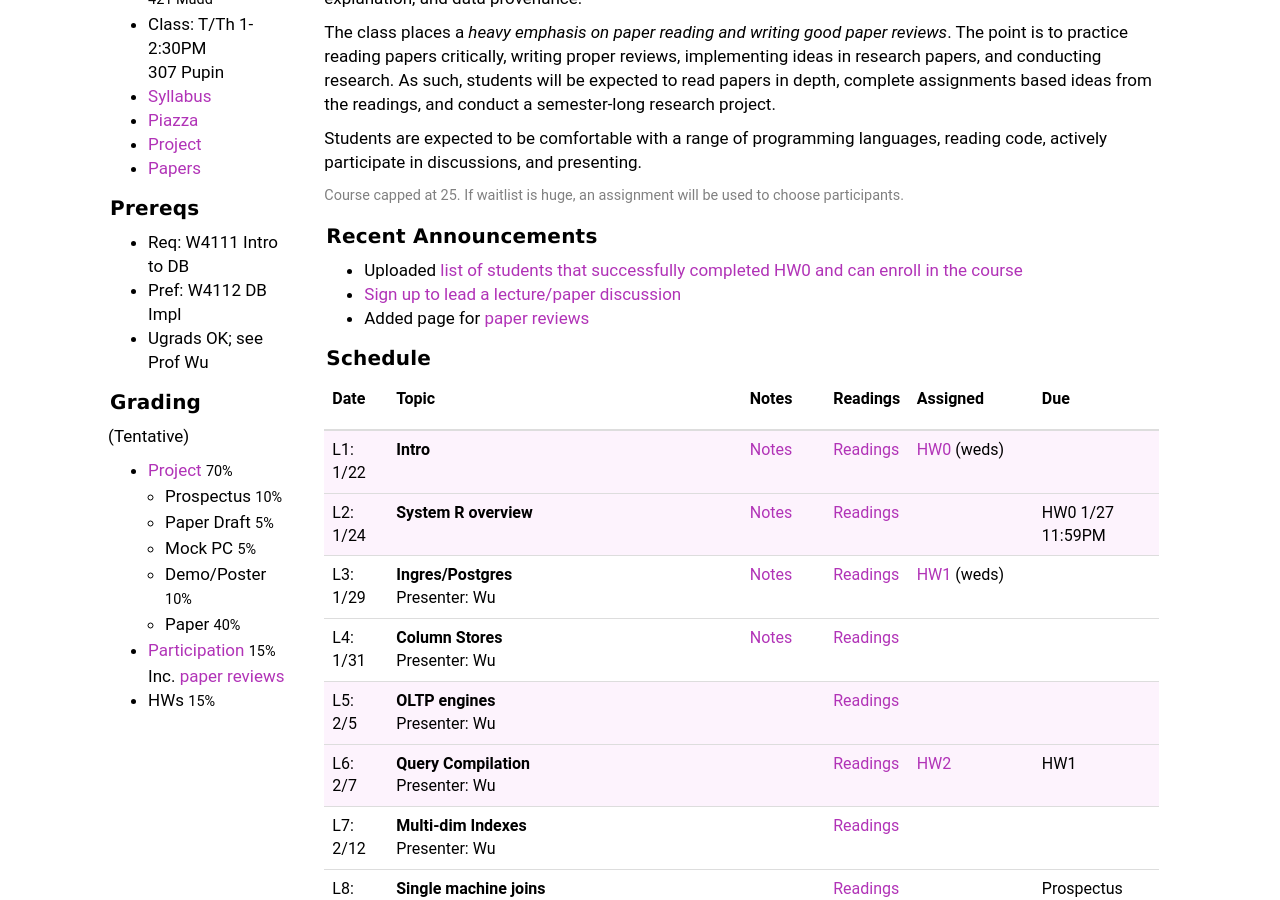
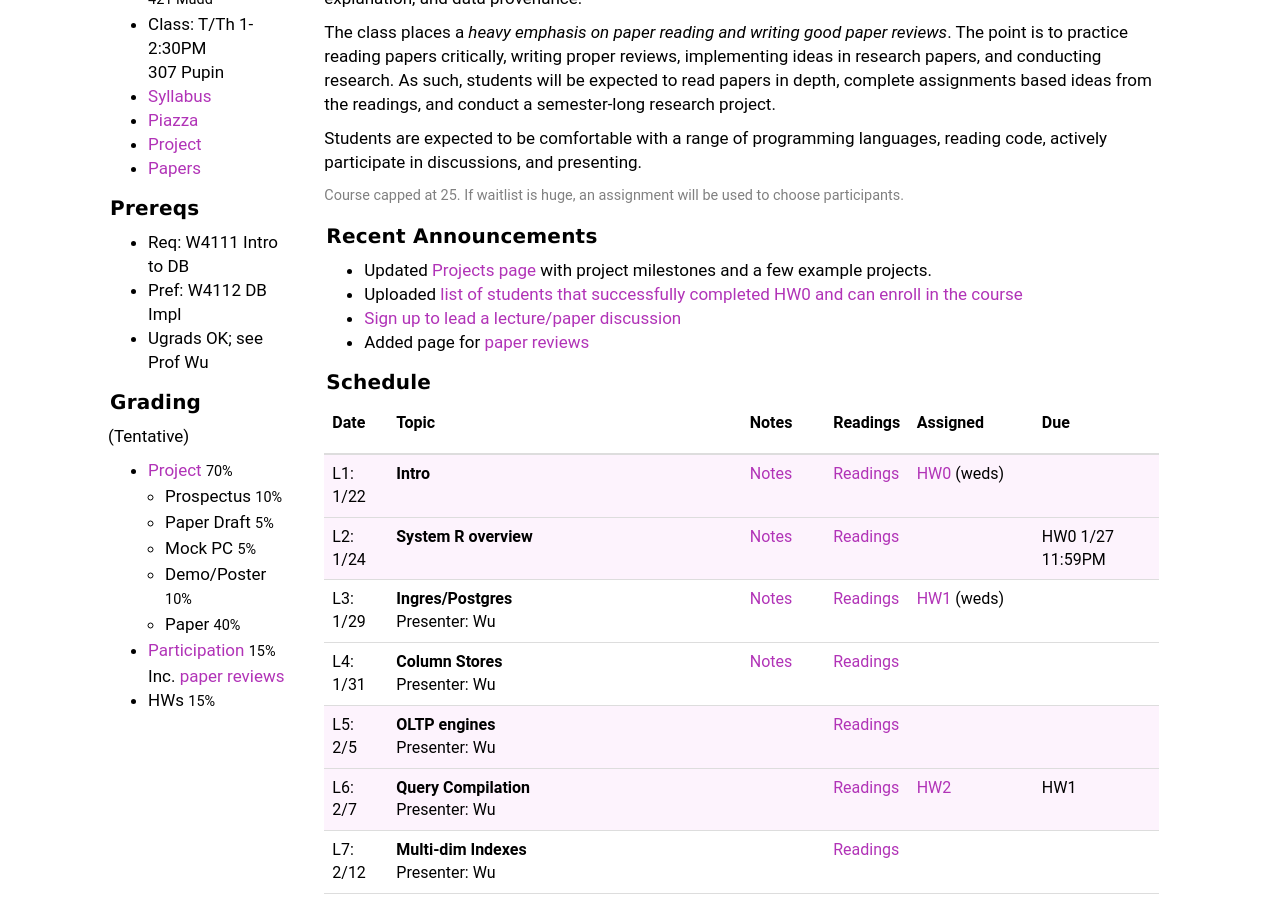
Before and after one commit to wzao1515/w6113.github.io, a Jekyll site: the page built from index.md, in a window 1280 px wide and 900 px high, scrolled down 303 px. Built offline with Jekyll 4.4.1, drawn with Linux system fonts in a browser that asks for light colours.

Commit message:
updated website

```diff
--- a/index.md
+++ b/index.md
@@ -18,6 +18,7 @@ Students are expected to be comfortable with a range of programming languages, r
 
 #### Recent Announcements
 
+* Updated [Projects page](./projects) with project milestones and a few example projects.
 * Uploaded [list of students that successfully completed HW0 and can enroll in the course](./md5s)
 * [Sign up to lead a lecture/paper discussion](https://piazza.com/class/jpqearvq2qq201?cid=11)
 * Added page for [paper reviews](./reviews)
```
